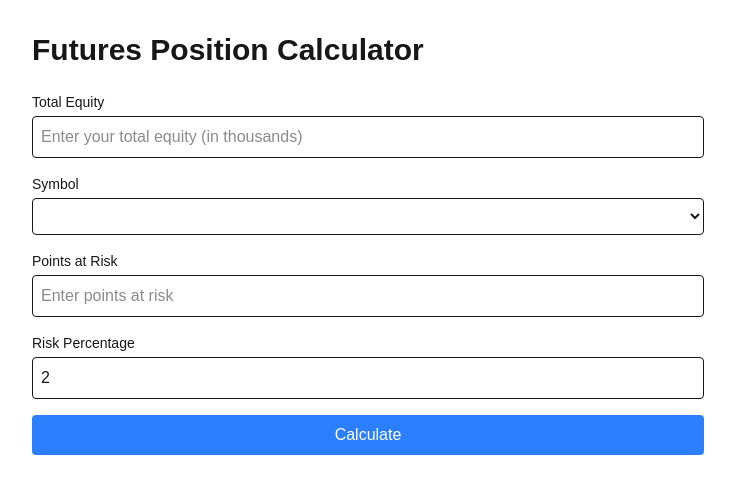
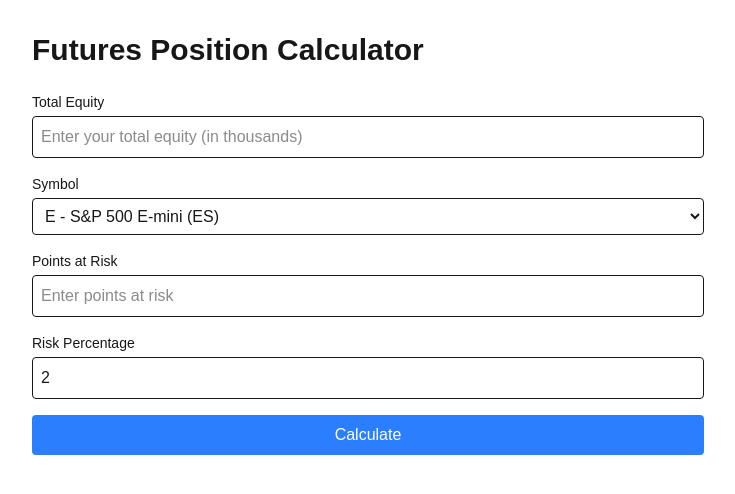
Before and after one commit to jairay-la/fut_cal, a Next.js app: page / in a window 1280 px wide. Shown: the top 494 px of the page, without its empty margins (272-1007 px from the left). Built offline with nearby package versions, Linux system fonts and the light colour scheme.

Commit message:
Initial commit: Futures Position Calculator

```diff
--- /dev/null
+++ b/src/constants/futures.ts
@@ -0,0 +1,7 @@
+export const POINT_VALUES = {
+  E: { value: 50, name: 'S&P 500 E-mini (ES)' },
+  R: { value: 50, name: 'Russell 2000 (RTY)' },
+  N: { value: 20, name: 'Nasdaq 100 E-mini (NQ)' },
+  C: { value: 1000, name: 'Crude Oil (CL)' },
+  G: { value: 100, name: 'Gold (GC)' }
+} as const
```
Also changed, not shown: 2 other files (tests, documents, lock files or other folders).
